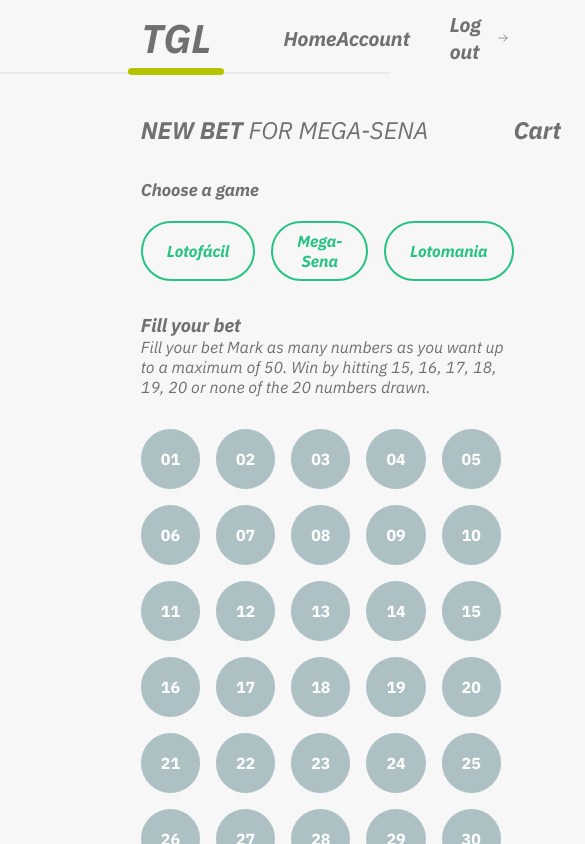
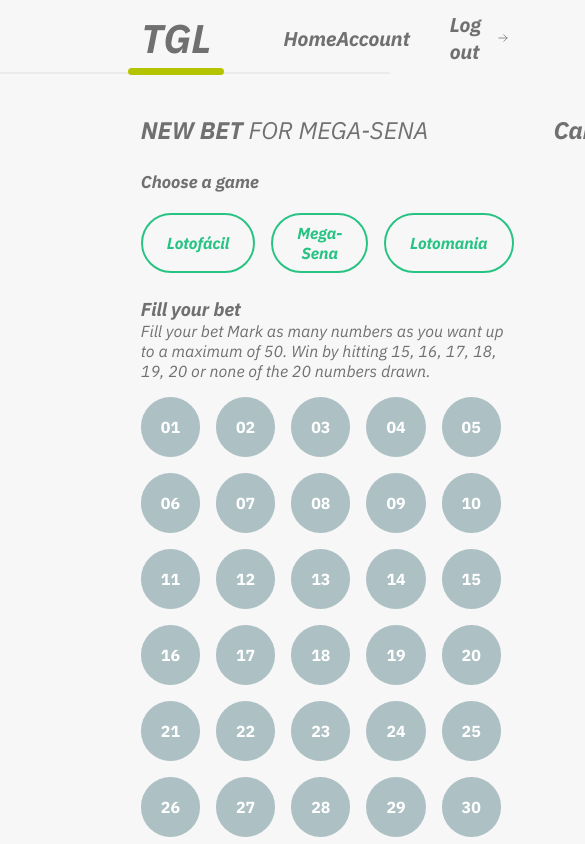
Before and after one commit to paulo-fs/tgl-react-ts, a React (Vite) app: page /bet in a window 390 px wide. Shown: the top 844 px of the page, 585 px wide, since content can reach past the window. Built offline with nearby package versions, Linux system fonts and the light colour scheme.

Commit message:
feat: responsivity on larg screens

```diff
--- a/src/components/Header.tsx
+++ b/src/components/Header.tsx
@@ -4,6 +4,7 @@
 export function Header(){
 	return(
 		<HeaderContainer>
+			<div>
 				<Logo>TGL</Logo>
 				<Links>
 					<a href="">Home</a>
@@ -12,6 +13,7 @@
 						<a href="">Log out <ArrowRight size={20} /></a>
 					</div>
 				</Links>
+			</div>
 		</HeaderContainer>
 	);
 }
--- a/src/components/headerStyles.ts
+++ b/src/components/headerStyles.ts
@@ -5,9 +5,13 @@
   padding: .7rem 8.8rem 0.4rem;
   border-bottom: 2px solid ${props => props.theme.gray200};
 
-  display: flex;
-  align-items: center;
-  gap: 4.5rem;
+  & > div{
+    max-width: 1280px;
+    margin: 0 auto;
+    display: flex;
+    align-items: center;
+    gap: 4.5rem;
+  }
 `;
 
 export const Logo  = styled.h1`
--- a/src/pages/Bet/Bet.tsx
+++ b/src/pages/Bet/Bet.tsx
@@ -1,6 +1,6 @@
 import { NumbersBtn } from '@components/Buttons/NumbersBtn';
 import { ShoppingCartSimple } from 'phosphor-react';
-import { AddToCart, BetButton, BetContainer, BetNumbers, BetPageContainer, ChooseAGame, FooterButtons, HeaderContainer, SecBtn } from './betStyles';
+import { AddToCart, BetButton, BetContainer, BetNumbers, BetPageContainer, CartContainer, ChooseAGame, FooterButtons, HeaderContainer, SecBtn } from './betStyles';
 
 export function Bet(){
 	function createNumbers(){
@@ -62,9 +62,9 @@
 				</FooterButtons>
 			</BetContainer>
 
-			<aside>
+			<CartContainer>
 				<h2>Cart</h2>
-			</aside>
+			</CartContainer>
 		</BetPageContainer>
 	);
 }
--- a/src/pages/Bet/betStyles.ts
+++ b/src/pages/Bet/betStyles.ts
@@ -3,14 +3,18 @@
 export const BetPageContainer = styled.div`
   width: 100%;
   height: 100%;
+  max-width: 1280px;
+  margin: 0 auto;
   display: flex;
+  gap:  2.5rem;
+  justify-content: space-between;
 `;
 
 export const BetContainer = styled.div`
   max-width: 46rem;
   display: flex;
   flex-direction: column;
-  gap: 2rem;
+  gap: 1.5rem;
 `;
 
 export const HeaderContainer = styled.header`
@@ -55,7 +59,7 @@
   display: flex;
   flex-wrap: wrap;
   gap: 1rem;
-  margin: 2rem 0;
+  margin: 1rem 0;
 `;
 
 export const FooterButtons = styled.div`
@@ -100,3 +104,9 @@
     opacity: .75;
   }
 `;
+
+export const CartContainer = styled.aside`
+  flex: 1;
+  min-width: 19rem;
+  max-width: 25rem;
+`;
```
Lines whose indentation alone changed are shown as unchanged.
